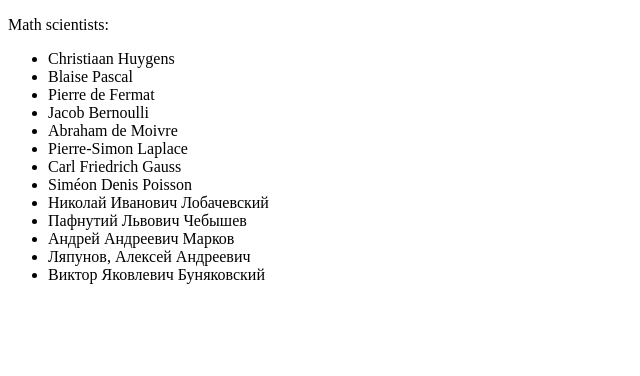
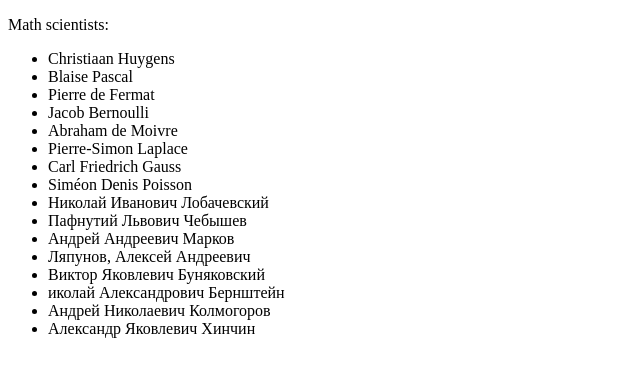
Before and after one commit to langdev2022/langdev2022.github.io, a plain HTML site: page math.html in a window 1280 px wide. Shown: the whole page, without its empty margins (0-640 px from the left). Drawn offline with Linux system fonts and the light colour scheme.

Commit message:
Update math.html

```diff
--- a/math.html
+++ b/math.html
@@ -28,6 +28,9 @@
     <li>Андрей Андреевич Марков</li>
     <li>Ляпунов, Алексей Андреевич</li>
     <li>Виктор Яковлевич Буняковский</li>
+    <li>иколай Александрович Бернштейн</li>
+    <li>Андрей Николаевич Колмогоров</li>
+    <li>Александр Яковлевич Хинчин</li>
   </ul>
 </body>
 </html>
```
